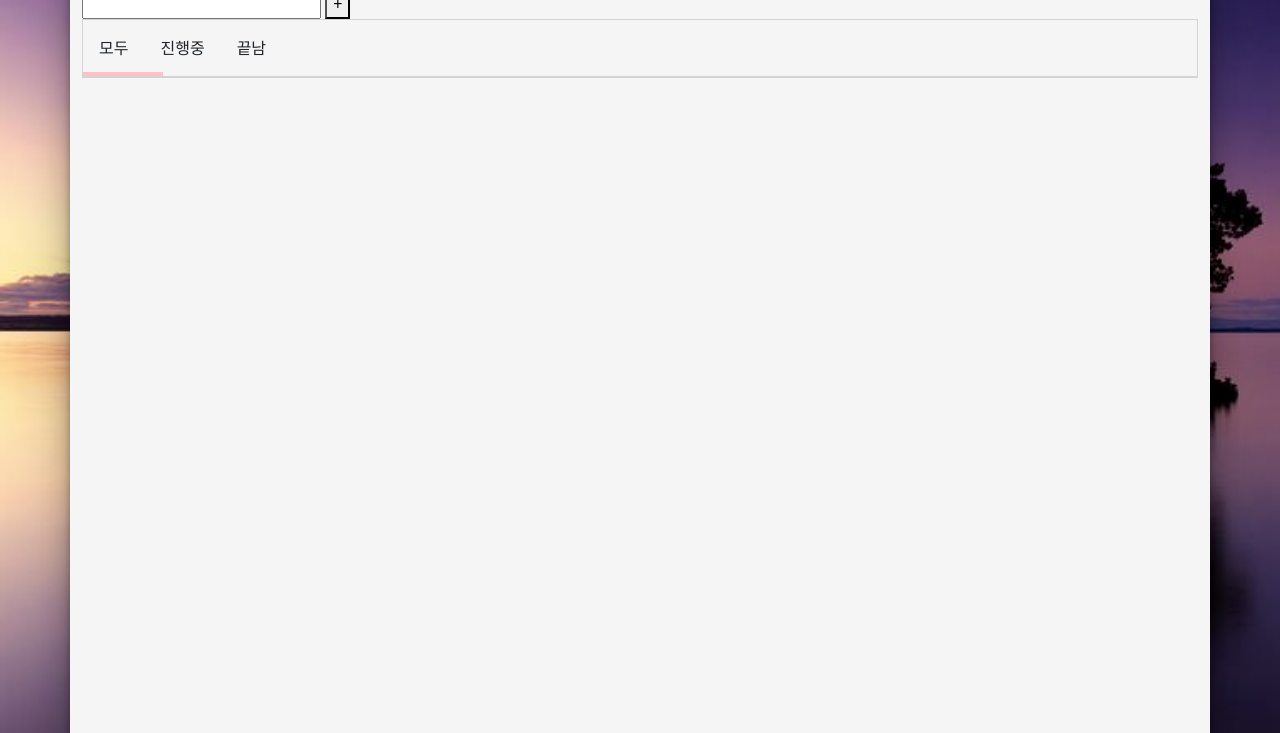
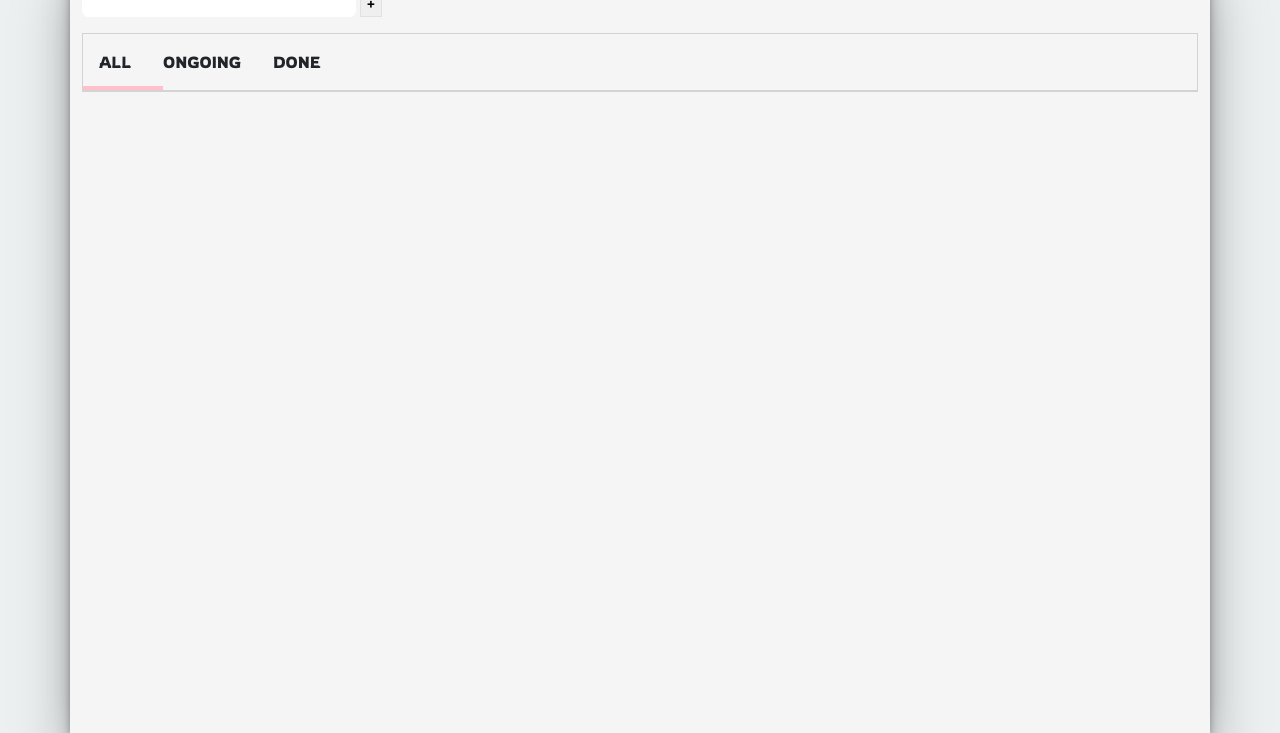
Before and after one commit to YOUNGEUN100/javascript-todolist-app, a plain HTML site: page index.html in a window 1280 px wide. Shown: the part 67-800 px from the top of the page. Drawn offline with nearby package versions, Linux system fonts and the light colour scheme; a web font is replaced by a local one.

Commit message:
second commit

```diff
--- a/index.html
+++ b/index.html
@@ -7,14 +7,15 @@
     <title>Document</title>
     <link href="https://cdn.jsdelivr.net/npm/bootstrap@5.2.3/dist/css/bootstrap.min.css" rel="stylesheet" integrity="sha384-rbsA2VBKQhggwzxH7pPCaAqO46MgnOM80zW1RWuH61DGLwZJEdK2Kadq2F9CUG65" crossorigin="anonymous">
     <script src="https://kit.fontawesome.com/3182501c90.js" crossorigin="anonymous"></script>
+    <link rel="preconnect" href="https://fonts.googleapis.com"><link rel="preconnect" href="https://fonts.gstatic.com" crossorigin><link href="https://fonts.googleapis.com/css2?family=Black+Han+Sans&family=Gamja+Flower&family=Jua&family=Rowdies:wght@300;400;700&display=swap" rel="stylesheet">
     <link rel="stylesheet" href="style.css">
 </head>
 <body>
     <div class="container">
         <h1>To Do List</h1>
         <section class="input-area">
-            <input type="text" id="tast-input" onkeyup="enterkey()"/>
-            <button id="add-button">+</button>
+            <input type="text" id="tast-input" onkeyup="enterkey()" class="input-style border border-white rounded"/>
+            <button id="add-button" class="border">+</button>
         </section>
 
         <section class="task-area">
@@ -22,13 +23,13 @@
             <div class="task-tabs">
                 <div id="under-line"></div>
                 <div id="all">
-                    모두
+                    ALL
                 </div>
                 <div id="ongoing">
-                    진행중
+                    ONGOING
                 </div>
                 <div id="done">
-                    끝남
+                    DONE
                 </div>
             </div>
 
--- a/main.js
+++ b/main.js
@@ -112,7 +112,6 @@ function filter(event) {
     } else if (mode = "done") {
         for (let i=0; i<taskList.length; i++){
             if(taskList[i].isComplete == true) {
-                filterList
                 filterList.push(taskList[i]);
                 console.log(filterList);
             }
@@ -145,12 +144,14 @@ function deleteTask(id) {
                 break;
             }
         }
+        // 진행중 또는 끝남 tab에서 아이템을 삭제하면 바로 적용되게 하기
         for(let i=0; i<taskList.length; i++) {
             if(taskList[i].id == id) {
                 taskList.splice(i,1);
                 break;
             }
         }
+        //다시 모두 탭으로 돌아가도 진행중인 할일이 사라지지 않도록 하기
     render();
     console.log(filterList);
     }
--- a/style.css
+++ b/style.css
@@ -1,10 +1,18 @@
 body {
     margin:0;
-    background-image: url("./images/background.jpg");
+    background-color: rgba(236, 240, 241,1.0);
     background-repeat: no-repeat;
     background-size: cover;
+
+    font-family: 'Black Han Sans', sans-serif;
+    font-family: 'Gamja Flower', cursive;
+    font-family: 'Jua', sans-serif;
+    font-family: 'Rowdies', cursive;
 }
 
+.input-style {
+    margin-bottom: 1em;
+}
 
 .container {
     background-color: whitesmoke;
@@ -53,6 +61,12 @@ body {
     padding:1em;
 }
 
+.checktask {
+    display: flex;
+}
+
+
+
 .task-done {
     text-decoration: line-through;
     background-color: lightgray;
```
